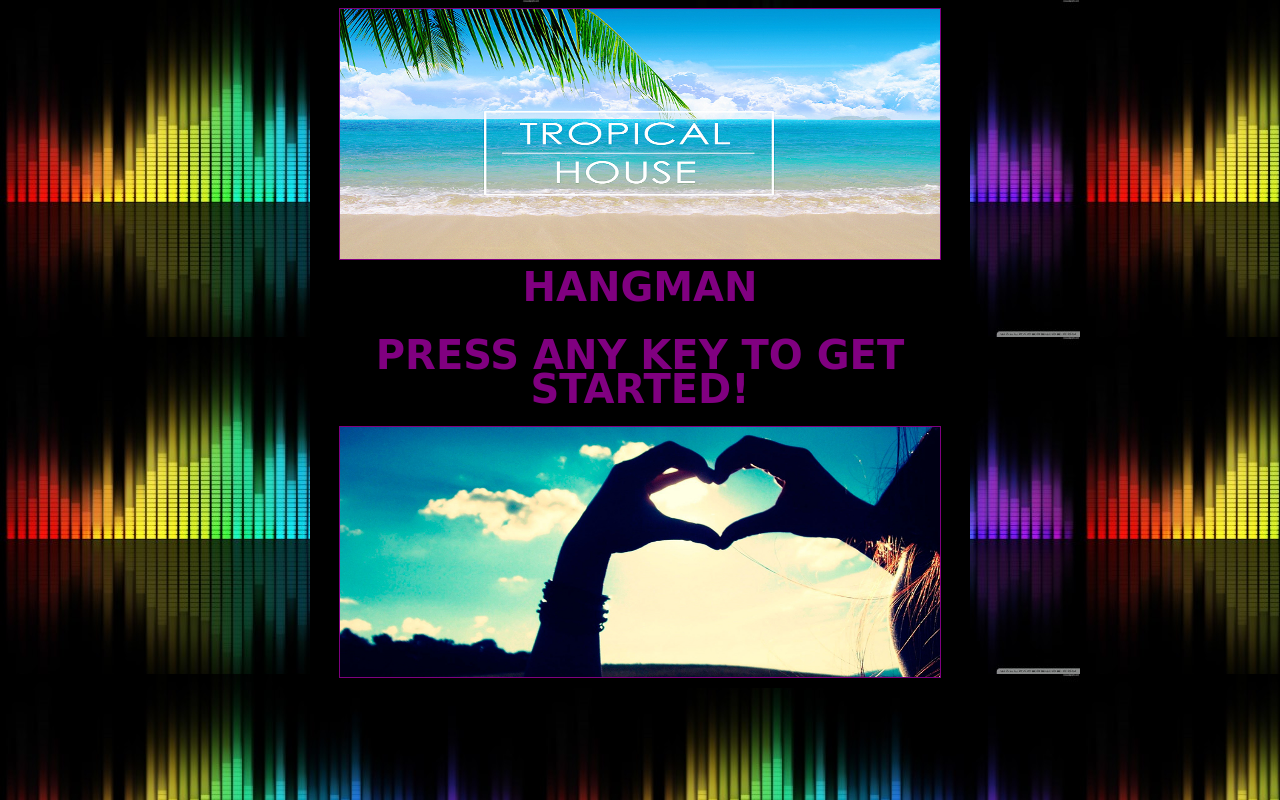
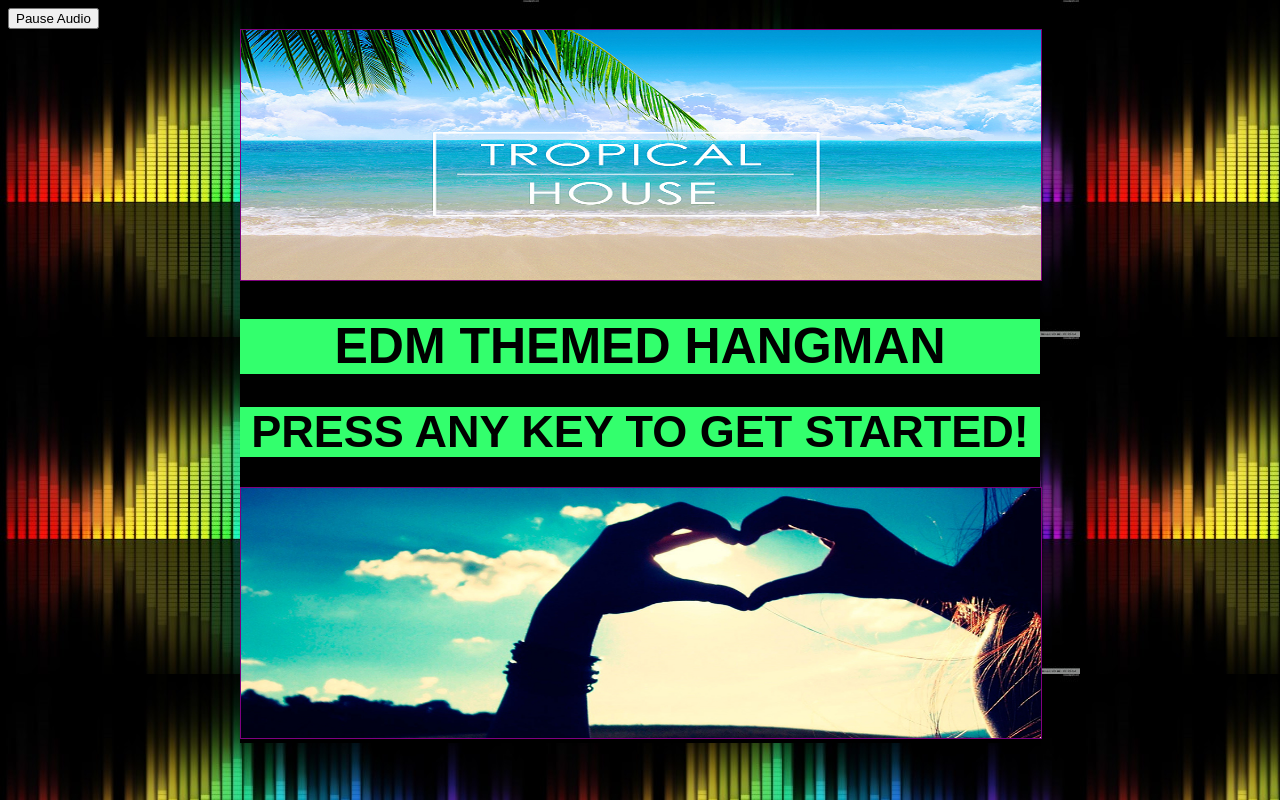
Before and after one commit to reza8793/week-3-game, a PHP site: page / in a window 1280 px wide. Run offline with PHP 8.4, Linux system fonts and the light colour scheme; some web fonts are replaced.

Commit message:
Final Version

```diff
--- a/assets/css/style.css
+++ b/assets/css/style.css
@@ -1,10 +1,64 @@
 body {
 	background-image: url("../images/background_theme_4.jpg");
 	background-color: #cccccc;
-	font-size: 20px;
-	line-height: 34px;
 	font-family: 'Bungee Inline', cursive;
 	color: purple;
+}
+
+#gameName {
+
+	font-size: 50px;
+	line-height: 55px;
+	font-family: Oldtown,fantasy;
+	color: black;
+	background-color: rgb(51,255,109);
+	width: 100%;
+	max-width: 800px;
+	text-align: center;
+	margin-bottom: -15px;
+}
+
+#pressKey {
+
+	font-size: 45px;
+	line-height: 50px;
+	font-family: Oldtown,fantasy;
+	color: black;
+	background-color: rgb(51,255,109);
+	width: 100%;
+	max-width: 800px;
+}
+
+.Blank_Array {
+
+	/*font-family: 'Bungee Inline', cursive;
+	color: yellow;*/
+
+	font-size: 40px;
+	line-height: 40px;
+	font-family: Oldtown,fantasy;
+	color: black;
+	background-color: rgb(51,55,252);
+	width: 100%;
+	max-width: 790px;
+	padding: 10px;
+
+}
+
+
+h3 {
+
+	/*font-family: 'Bungee Inline', cursive;
+	color: yellow;*/
+
+	font-size: 40px;
+	line-height: 40px;
+	font-family: Oldtown,fantasy;
+	color: black;
+	background-color: rgb(51,255,109);
+	width: 100%;
+	max-width: 790px;
+	padding: 10px;
 
 }
 
@@ -13,29 +67,31 @@ body {
 .col-md-12{
 	background-color: black;
 	width: 100%;
-	max-width: 660px;
-	margin: 0 auto;
+	max-width: 800px;
+	margin: auto;
 	clear: both;
 	text-align: center;
+	font-family: Oldtown,fantasy;
 
 }
 
 .col-md-6{
 	background-color: black;
 	width: 100%;
-	max-width: 660px;
-	margin: 0 auto;
+	max-width: 800px;
+	/*margin-left: 60px;*/
 	clear: both;
 	text-align: center;
-
+	font-family: Oldtown,fantasy;
 }
 
 .col-md-3{
 	width: 100%;
-	max-width: 660px;
-	margin: 0 auto;
+	max-width:800px;
+	/*margin-left: 60px;*/
 	clear: both;
 	text-align: center;
+	font-family: Oldtown,fantasy;
 
 }
 
@@ -47,24 +103,6 @@ body {
 }
 
 
-h1{
-	display: inline block;
-	background-color: black;
-	width: 100%;
-	max-width: 660px;
-	margin: 0 auto;
-	clear: both;
-}
-
-h2 {
-
-	background-color: black;
-	width: 100%;
-	max-width: 660px;
-	margin: 0 auto;
-	clear: both;
-}
-
 .background_image_1,
 .background_image_2,
 .background_image_3,
@@ -73,7 +111,7 @@ h2 {
 .background_image_6
 
 {
-	width:600px;
+	width:800px;
 	height: 250px;
 	margin : auto;
 	border: solid 1px;
--- a/assets/javascript/game_updated.js
+++ b/assets/javascript/game_updated.js
@@ -15,42 +15,24 @@
 
 	var currentWord;
 
-// function playSong_Image_Display(x) {
+function playSong_Image_Display(x) {
 
-// 		 if (x === 'Galantis'){
+	if (x === 'tiesto' || x === 'galantis' ||x === 'martin garrix' || x === 'kygo' || x === 'syn cole'|| x === 'the chainsmokers'
+		||x === 'martin garrix' || x === 'marshmello' || x === 'van she' || x === 'axwell ingrosso')
+
+	{
 
 
+		var audio = document.getElementById("martin_garrix_audio")
+			audio.play();
+	}
 
-// 		 }
-// 		 else if (x === 'Tiesto'){
-
-// 		 }
-// 		 else if (x === 'Martin Garrix'){
-
-// 		 	var audio = document.getElementById("martin_garrix_audio")
-// 			audio.play();
-
-// 		 }
-// 		 else if (x === 'The Chainsmokers'){
-
-// 		 }
-// 		 else if (x === 'Tiesto'){
-
-// 		 }
-// 		 else if (x === 'Tiesto'){
-
-// 		 }
-// 		 else if (x === 'Tiesto'){
-
-// 		 }
-// 	}
+}
 
 
 
 
 function gameStart() {
-
-			numberGuesses = 10;
 
 			// Create code to randomly choose one of the ten bands (by computer), only in the
 			// beginning of the game or after the player wins or loses
@@ -58,6 +40,8 @@ function gameStart() {
 			 currentWord = optionsCurrentWord[Math.floor(Math.random()*optionsCurrentWord.length)];
 
 			currentWord = currentWord.toLowerCase();
+
+			numberGuesses = currentWord.length+5;
 
 			blankCurrentWordArray_1st = new Array;
 			lettersGuessedArray = new Array;
@@ -94,6 +78,7 @@ function gameStart() {
 								blankCurrentWordArray_1st[i] = userGuess;
 								wins++;
 								alert("You have won the game!");
+								playSong_Image_Display(currentWord);
 								gameStart();
 							}
 						}
@@ -119,15 +104,6 @@ function gameStart() {
 					}
 
 
-				// if (blankCurrentWordArray_1st.indexOf("_ ") == -1) // Criteria for winning
-
-				// 		{
-				// 			wins++;
-				// 			alert("You have won the game!");
-				// 			gameStart();
-
-				// 		}
-
 				if (numberGuesses === 0) // Criteria for losing
 
 						{
@@ -135,6 +111,8 @@ function gameStart() {
 							gameStart();
 
 						}
+
+
 
 
 		console.log("Current Word " +currentWord);
@@ -156,11 +134,11 @@ function gameStart() {
 
 	document.querySelector('#game').innerHTML =
 
-	'<h2> WINS: ' +  wins +
-	'<br> <br> CURRENT WORD: ' +  blankCurrentWordArray_1st.join("")   +
-	'<br> <br>NUMBER OF GUESSES REMAINING: ' +  numberGuesses +
+	'<h3> WINS: ' +  wins +
+	'<br> <br> </h3> <h3 class = "Blank_Array"> CURRENT WORD: ' +  blankCurrentWordArray_1st.join("")   +
+	'<br> <br> </h3> <h3> NUMBER OF GUESSES REMAINING: ' +  numberGuesses +
 	'<br> <br>LETTERS ALREADY GUESSED: ' +  lettersGuessedArray +
-	'<br> <br>USER GUESSED: ' +  userGuess + '<br>  <br></h2>';
+	'<br> <br>YOU GUESSED: ' +  userGuess + '<br>  <br></h3>';
 
 
 }
--- a/index.html
+++ b/index.html
@@ -15,14 +15,14 @@
 </head>
 <body>
 
-		<!--
+
 		<audio id = "martin_garrix_audio" >
  		 <source src="assets/audio/virusRingtone.mp3" type="audio/mpeg">
 		</audio>
 
 
 		 <button onclick="pauseAudio()" type="button">Pause Audio</button>
- -->
+
 
  	<div class="container-fluid-left">
   			<div class="row">
@@ -35,9 +35,9 @@
 
 							<div class="col-md-6">
 
-								<h1 id ="gameName"> HANGMAN </h1> <br>
+								<h1 id ="gameName"> EDM THEMED HANGMAN </h1> <br>
 
- 								<h1> PRESS ANY KEY TO GET STARTED!</h1>
+ 								<h1 id ="pressKey"> PRESS ANY KEY TO GET STARTED!</h1>
 
  								<p id= "game"> </p>
 
```
Also changed, not shown: index_1.html (deleted, +0 -174 lines), 6 other files.
